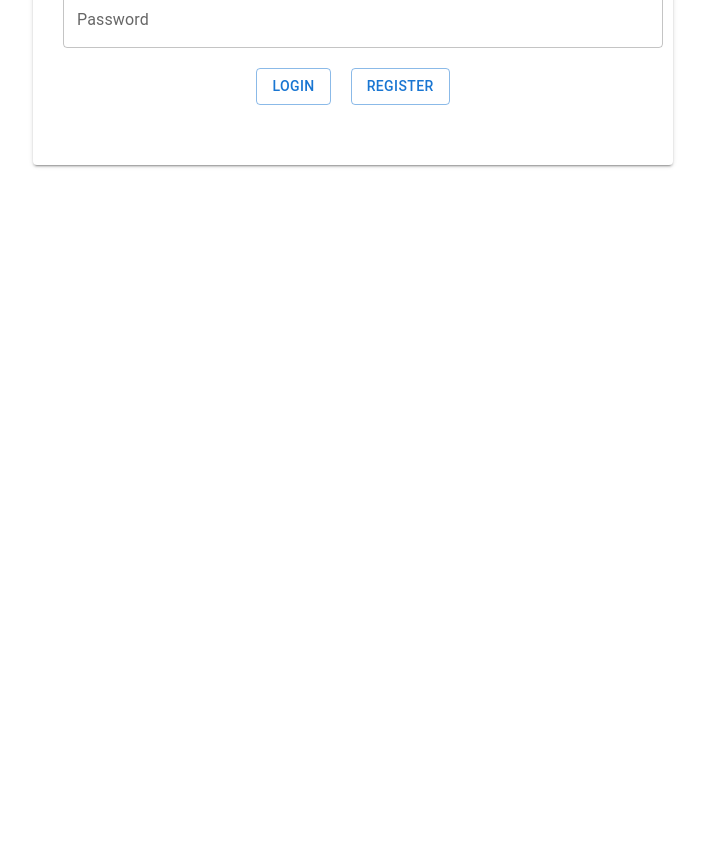
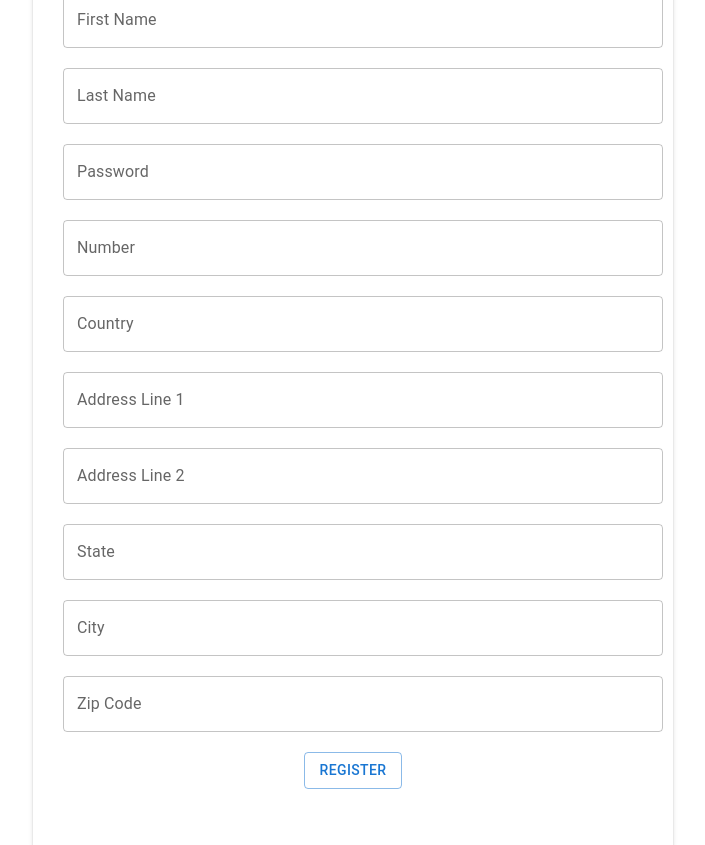
Before and after one commit to Hardik27/easyRental-frontend, a React (Create React App) app: page / in a window 1280 px wide. Shown: the part 260-1105 px from the top of the page, without its empty margins (287-992 px from the left). Before the commit the page ends 800 px from the top, so only its background shows below. Built offline with nearby package versions, Linux system fonts and the light colour scheme.

Commit message:
Login/Register Functionality- UI chnages

```diff
--- a/package.json
+++ b/package.json
@@ -15,9 +15,11 @@
     "axios": "^0.26.0",
     "bootstrap": "^5.1.3",
     "express": "github:visionmedia/express",
+    "js-sha256": "^0.9.0",
     "react": "^17.0.2",
     "react-bootstrap": "^2.1.2",
     "react-dom": "^17.0.2",
+    "react-router-dom": "^6.2.1",
     "react-scripts": "5.0.0",
     "styled-components": "^5.3.3",
     "web-vitals": "^2.1.4"
--- a/src/App.js
+++ b/src/App.js
@@ -1,6 +1,7 @@
 import './App.css';
 import EasyRentalAppBar from './components/EasyRentalAppBar';
 import Login from './components/Login';
+import Register from './components/Register';
 
 
 
@@ -9,6 +10,7 @@ function App() {
     <div className="App">
       <div>
         <EasyRentalAppBar/>
+        <Register/>
         <Login/>
       </div>
     </div>
--- a/src/components/EasyRentalAppBar.js
+++ b/src/components/EasyRentalAppBar.js
@@ -5,7 +5,7 @@ import Toolbar from '@mui/material/Toolbar';
 import Typography from '@mui/material/Typography';
 
 import IconButton from '@mui/material/IconButton';
-import MenuIcon from '@mui/icons-material/Menu';
+
 
 export default function EasyRentalAppBar() {
   return (
--- a/src/components/Login.js
+++ b/src/components/Login.js
@@ -1,32 +1,29 @@
 import React, { useState } from 'react';
 import Container from '@mui/material/Container';
-import { TextField } from '@mui/material/';
+import { Switch, TextField } from '@mui/material/';
 import './Login.css'
 import Paper from '@mui/material/Paper';
 import Typography from '@mui/material/Typography';
 import Button from '@mui/material/Button';
-import Routing from './Routing';
-import { Link } from 'react-router-dom';
+import { Link, NavLink, BrowserRouter as Router, Route } from 'react-router-dom';
+import LoginService from '../services/LoginService';
+import { sha256 } from 'js-sha256';
 
 
 export default function Login(){
     const[userName, setUserName]=useState('');
     const[password, setPassword]=useState('');
     const[error, setError]=useState('');
+    var sha256 = require('js-sha256').sha256;
     const login=(e)=>{
         e.preventDefault();
-        const loginDetails={email: userName, pass: password};
+        const loginDetails={email: userName, password: sha256(password)};
         console.log(loginDetails);
-        if(userName=='abc@gmail.com' && password=='1234'){
-            setError("Login successful");
-        }else{
-            setError("Incorrect username/password");
-        }
+        LoginService.login(loginDetails);
     }
 
     return(
         <Container>
-            <Routing/>
             <Paper elevation={2} className='login-paper' >
                 <Typography variant="h6" component="div" sx={{ flexGrow: 1 }}>
                     Login
--- a/src/components/Register.js
+++ b/src/components/Register.js
@@ -5,6 +5,7 @@ import { TextField } from '@mui/material/';
 import Paper from '@mui/material/Paper';
 import Typography from '@mui/material/Typography';
 import Button from '@mui/material/Button';
+import RegisterUserService from "../services/RegisterUserService";
 
 
 export default function Register(){
@@ -14,17 +15,20 @@ export default function Register(){
     const[password, setPassword] = useState('');
     const[number, setNumber] = useState('');
     const[country, setCountry] = useState('');
-    const[address, setAddress] = useState('');
+    const[addressLine1, setAddressLine1] = useState('');
+    const[addressLine2, setAddressLine2] = useState('');
     const[city, setCity] = useState('');
     const[state, setState] = useState('');
     const[zipCode, setZipCode] = useState('');
     const[error, setError] = useState('');
-
+    var sha256 = require('js-sha256').sha256;
     const register = (e) =>{
         e.preventDefault();
-        const loginDetails={email: email, pass: password, fname: firstName, lname: lastName, number: number,
-            country: country,address: address,city: city,state: state,pin: zipCode};
-        console.log(loginDetails);
+        const registerUserPayLoad={email: email, password: sha256(password), firstName: firstName, lastName: lastName, mobile: number,
+            country: country, addressLine1: addressLine1, addressLine2: addressLine2, city: city,
+            state: state, zipCode: zipCode};
+        console.log(registerUserPayLoad);
+        RegisterUserService.registerUser(registerUserPayLoad);
         setError("Registration successful");
     }
 
@@ -47,8 +51,10 @@ export default function Register(){
                     onChange={(e)=>setNumber(e.target.value)} className="small-margin-below"/>
                     <TextField label='Country'  variant='outlined' fullWidth value={country}
                     onChange={(e)=>setCountry(e.target.value)} className="small-margin-below"/>
-                    <TextField label='Address'  variant='outlined' fullWidth value={address}
-                    onChange={(e)=>setAddress(e.target.value)} className="small-margin-below"/>
+                    <TextField label='Address Line 1'  variant='outlined' fullWidth value={addressLine1}
+                    onChange={(e)=>setAddressLine1(e.target.value)} className="small-margin-below"/>
+                    <TextField label='Address Line 2'  variant='outlined' fullWidth value={addressLine2}
+                    onChange={(e)=>setAddressLine2(e.target.value)} className="small-margin-below"/>
                     <TextField label='State'  variant='outlined' fullWidth value={state}
                     onChange={(e)=>setState(e.target.value)} className="small-margin-below"/>
                     <TextField label='City'  variant='outlined' fullWidth value={city}
--- a/src/services/LoginService.js
+++ b/src/services/LoginService.js
@@ -1,9 +1,10 @@
 import axios from "axios"
-const USER_REST_API_URL="http://localhost:8080/login"
+const USER_REST_API_URL="http://localhost:8080"
 
 class LoginService{
-    getUsers(){
-        return axios.get(USER_REST_API_URL);
+    login(payLoad){
+        var response=axios.post(`${USER_REST_API_URL}`+"/login",payLoad);
+        console.log(response);
     }
 }
 
--- /dev/null
+++ b/src/services/RegisterUserService.js
@@ -0,0 +1,11 @@
+import axios from "axios"
+const USER_REST_API_URL="http://localhost:8080"
+
+class RegisterUserService{
+    registerUser(payLoad){
+        var response=axios.post(`${USER_REST_API_URL}`+"/registerUser",payLoad);
+        console.log(response);
+    }
+}
+
+export default new RegisterUserService();
```
